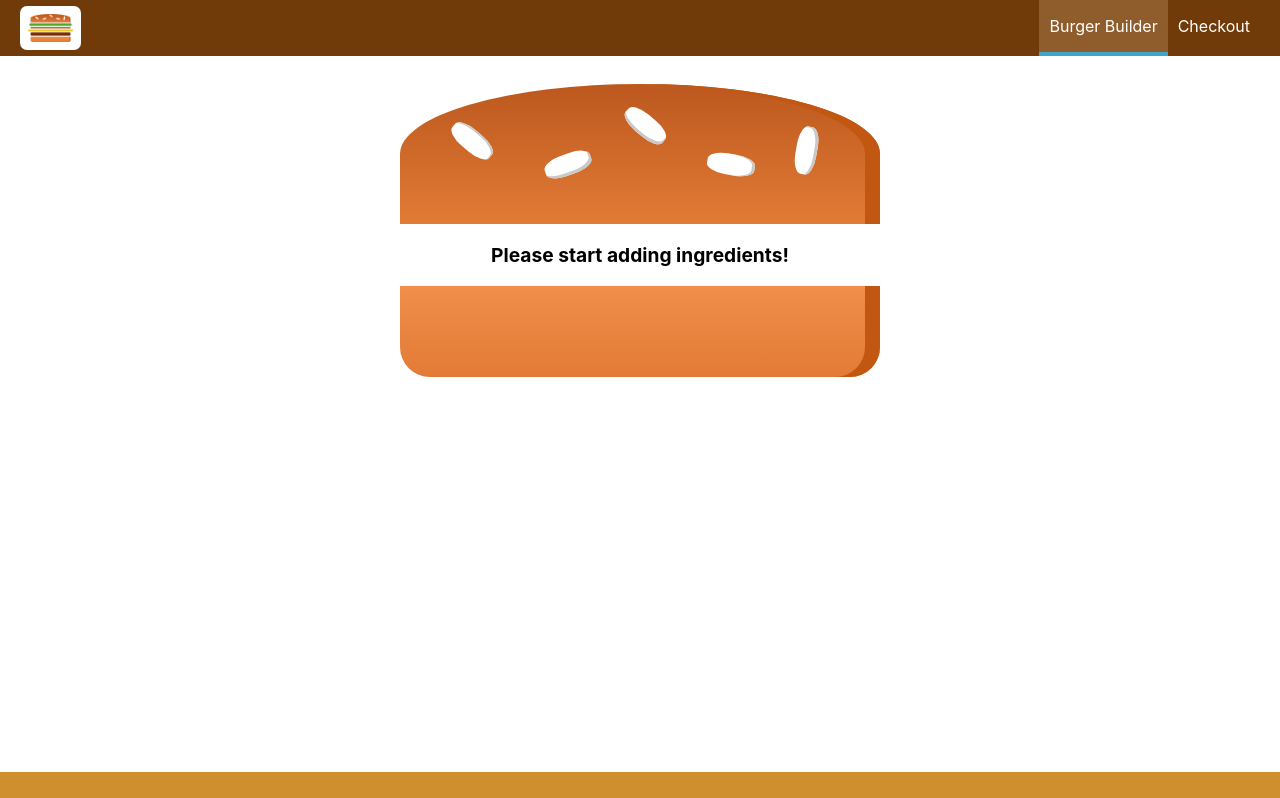
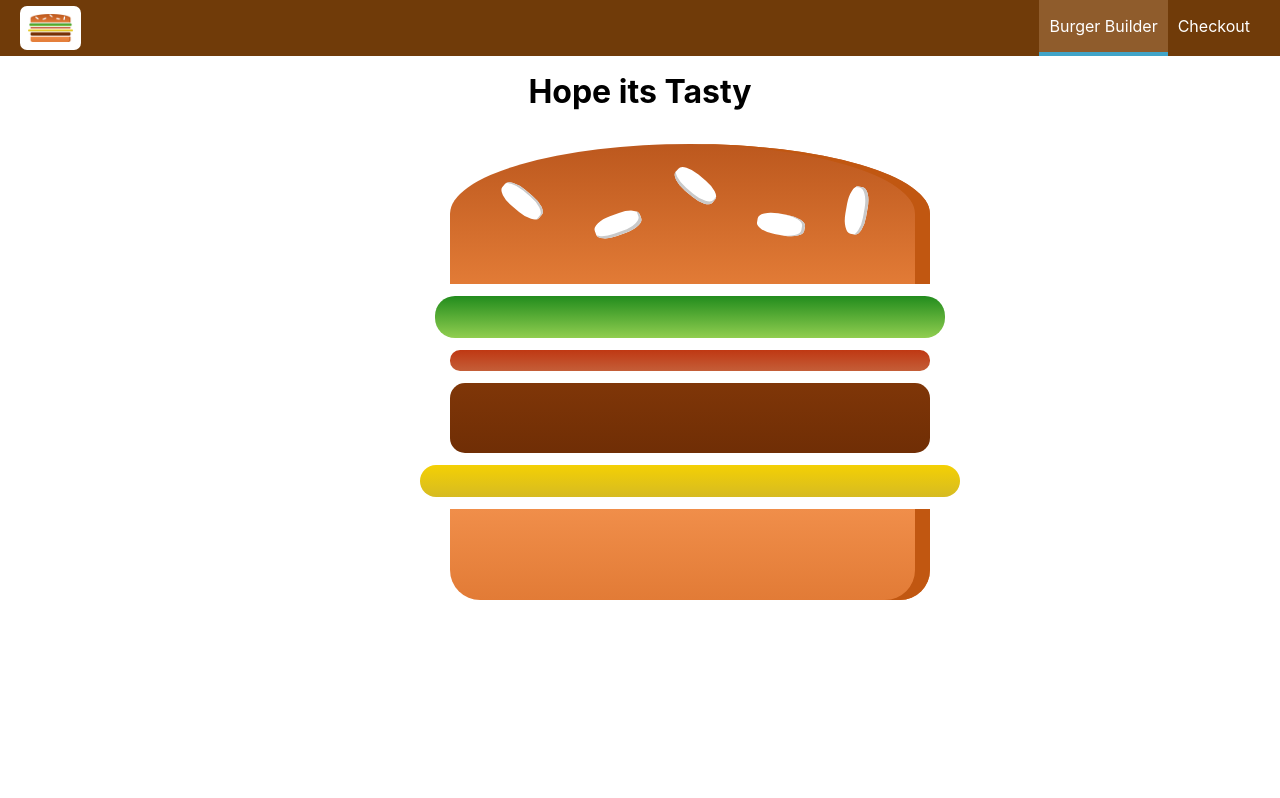
Before and after one commit to gaurav-aggarwall/Burger-Builder, a React (Create React App) app in the folder burger-builder/: page /checkout in a window 1280 px wide. Shown: the top 798 px of the page. Built offline with nearby package versions, Linux system fonts and the light colour scheme.

Commit message:
Added Router

```diff
--- a/burger-builder/package.json
+++ b/burger-builder/package.json
@@ -3,10 +3,13 @@
   "version": "0.1.0",
   "private": true,
   "dependencies": {
+    "npm": "^6.5.0",
     "prop-types": "^15.6.2",
     "react": "^16.6.3",
     "react-dom": "^16.6.3",
-    "react-scripts": "2.1.1"
+    "react-router-dom": "^4.3.1",
+    "react-scripts": "2.1.1",
+    "save": "^2.3.3"
   },
   "scripts": {
     "start": "react-scripts start",
--- a/burger-builder/src/App.js
+++ b/burger-builder/src/App.js
@@ -1,13 +1,18 @@
 import React, { Component } from 'react';
+import { Route, Switch } from 'react-router-dom';
 import Layout from './components/Layout/Layout';
 import BurgerBuilder from './containers/BurgerBuilder/BurgerBuilder';
+import Checkout from './containers/Checkout/Checkout';
 
 class App extends Component {
   render() {
     return (
     <div>
       <Layout>
-        <BurgerBuilder/>
+        <Switch>
+          <Route path='/checkout' component={Checkout}/>
+          <Route path='/' exact component={BurgerBuilder}/>
+        </Switch>
       </Layout>
     </div>
     );
--- /dev/null
+++ b/burger-builder/src/components/Order/CheckoutSummary/CheckoutSummary.css
@@ -0,0 +1,16 @@
+.CheckoutSummary{
+    text-align: center;
+    width: 80%;
+    margin: auto;
+}
+
+#BurgerOrder{
+    width: 100%;
+    margin: auto;
+}
+
+@media(min-width: 600px) {
+    .CheckoutSummary{
+        width: 500px;
+    }
+}
--- /dev/null
+++ b/burger-builder/src/components/Order/CheckoutSummary/CheckoutSummary.js
@@ -0,0 +1,20 @@
+import React from 'react';
+import Burger from '../../Burger/Burger';
+import Button from '../../UI/Button/Button';
+
+import './CheckoutSummary.css';
+
+const CheckoutSummary = props =>{
+    return(
+        <div className="CheckoutSummary">
+            <h1>Hope its Tasty</h1>
+            <div id='BurgerOrder'>
+                <Burger ingredients={props.ingredients}/>
+            </div>
+            <Button btnType='Danger' clicked>CANCEL</Button>
+            <Button btnType='Success' clicked>CONTINUE</Button>
+        </div>
+    );
+}
+
+export default CheckoutSummary;
--- /dev/null
+++ b/burger-builder/src/containers/Checkout/Checkout.js
@@ -0,0 +1,23 @@
+import React, { Component } from 'react';
+import CheckoutSummary from '../../components/Order/CheckoutSummary/CheckoutSummary';
+
+class Checkout extends Component{
+    state={
+        ingredients: {
+            salad: 1,
+            tomato: 1,
+            patty: 1,
+            cheese: 1
+        }
+    };
+
+    render(){
+        return(
+            <div>
+                <CheckoutSummary ingredients={this.state.ingredients}/>
+            </div>
+        );
+    }
+}
+
+export default Checkout;
--- a/burger-builder/src/index.js
+++ b/burger-builder/src/index.js
@@ -1,10 +1,15 @@
 import React from 'react';
 import ReactDOM from 'react-dom';
+import { BrowserRouter } from 'react-router-dom';
 import './index.css';
 import App from './App';
 import * as serviceWorker from './serviceWorker';
 
-ReactDOM.render(<App />, document.getElementById('root'));
+ReactDOM.render(
+    <BrowserRouter>
+        <App />
+    </BrowserRouter>,
+document.getElementById('root'));
 
 // If you want your app to work offline and load faster, you can change
 // unregister() to register() below. Note this comes with some pitfalls.
```
Also changed, not shown: 1 other file (tests, documents, lock files or other folders).
